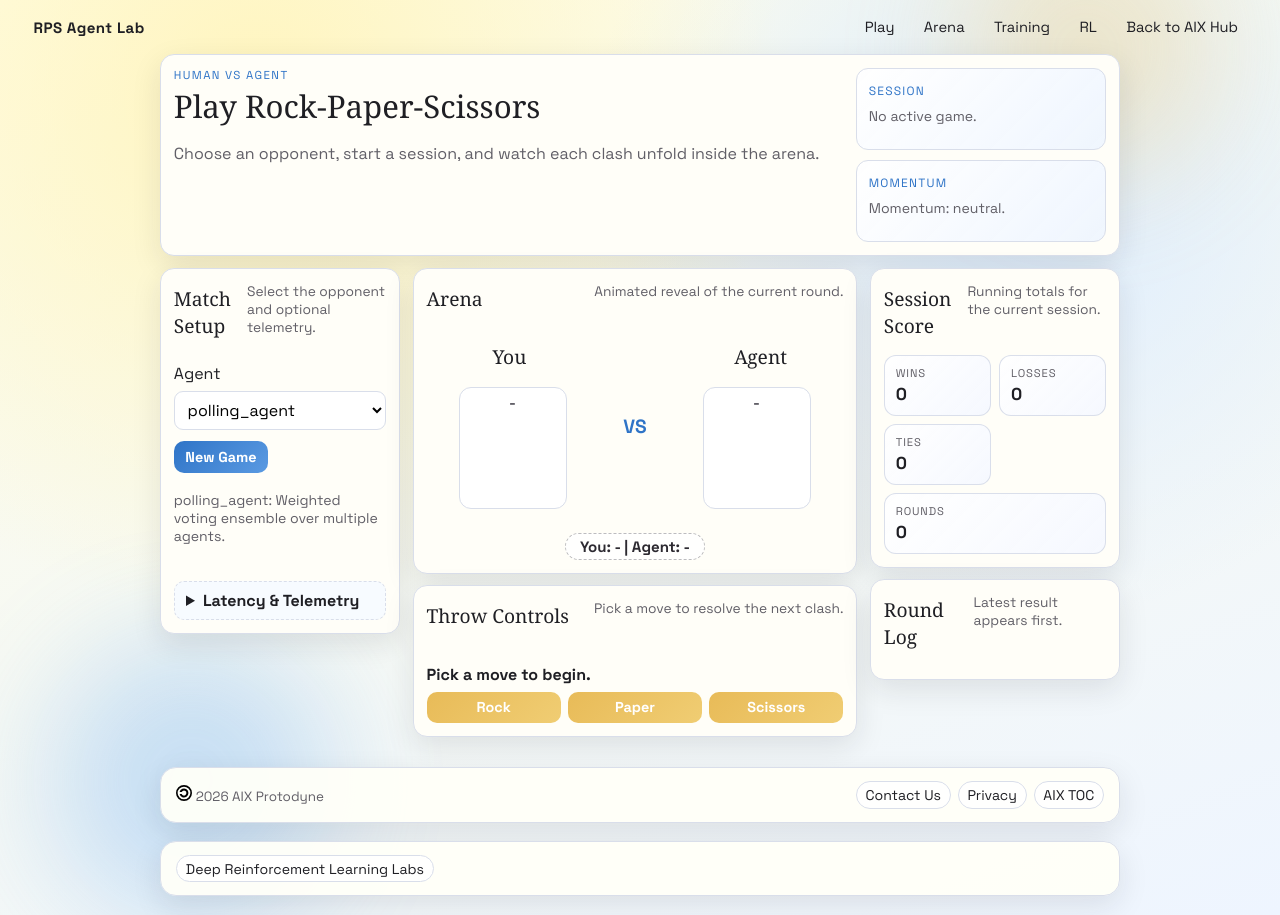
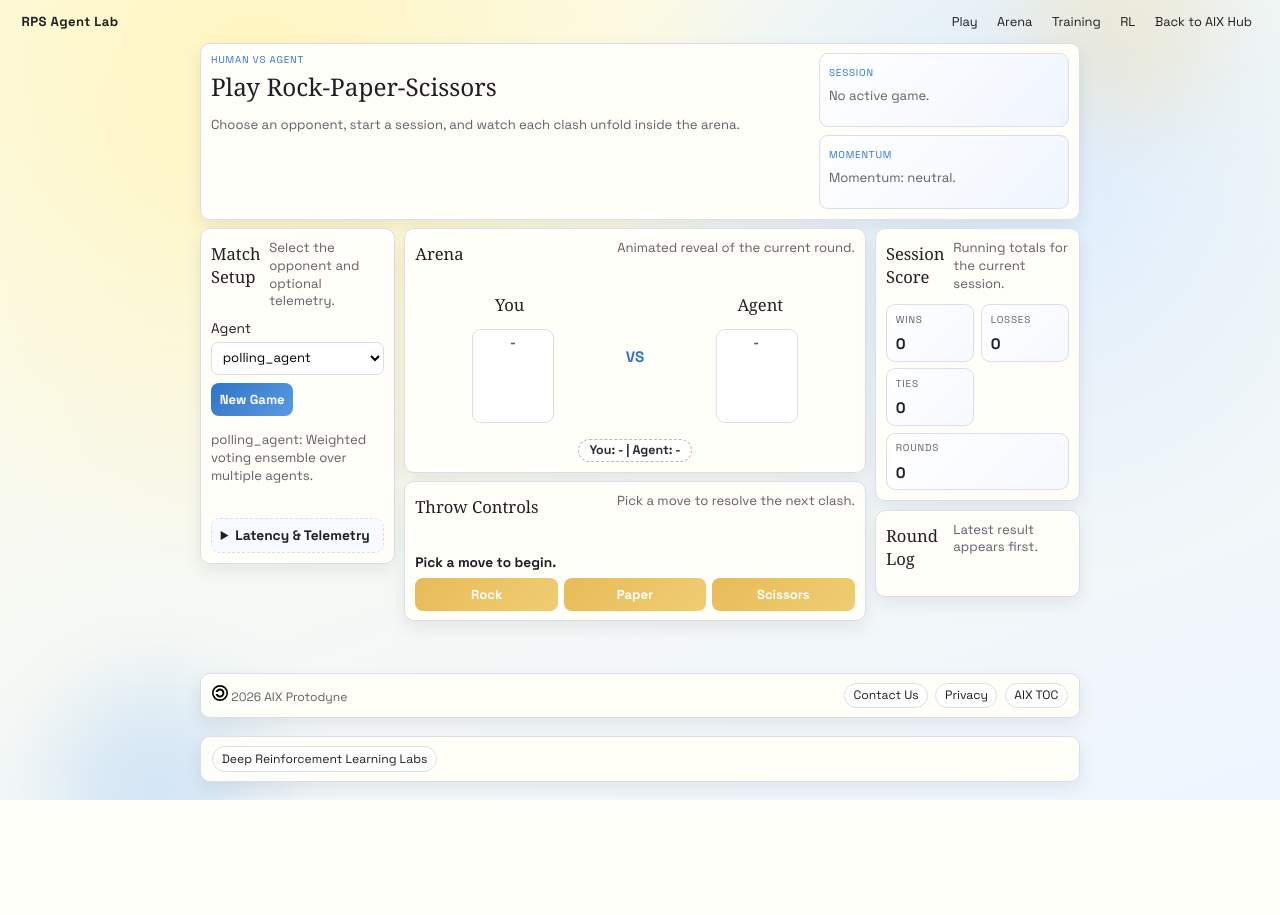
Before and after one commit to davidabelin/rps, a Flask app: page /play in a window 1280 px wide. After the commit the page ends 800 px from the top, so only its background shows below. Run offline with Flask 3, Linux system fonts and the light colour scheme; data that the repository does not hold is empty; some web fonts are replaced.

Commit message:
First pass at shrinkage

```diff
--- a/rps_web/static/css/theme.css
+++ b/rps_web/static/css/theme.css
@@ -944,3 +944,371 @@ input[type="number"] {
     align-items: flex-start;
   }
 }
+
+/* Compact AIX Labs UI pass. */
+:root {
+  --shadow: 0 7px 18px rgba(25, 31, 44, 0.08);
+}
+
+body {
+  font-size: 0.86rem;
+}
+
+.bg-orb {
+  filter: blur(42px);
+  opacity: 0.2;
+}
+
+.bg-orb-a {
+  width: 195px;
+  height: 195px;
+  top: -70px;
+}
+
+.bg-orb-b {
+  width: 210px;
+  height: 210px;
+  bottom: -95px;
+}
+
+.site-header {
+  padding: 0.62rem clamp(0.65rem, 2vw, 1.35rem);
+  gap: 0.55rem;
+}
+
+.brand {
+  font-size: 0.82rem;
+}
+
+.site-nav {
+  gap: 0.42rem;
+  flex-wrap: wrap;
+}
+
+.site-nav a {
+  padding: 0.18rem 0.4rem;
+  font-size: 0.8rem;
+}
+
+.page {
+  width: min(880px, 94vw);
+  margin: 0 auto 1.25rem;
+}
+
+.hero {
+  border-radius: 12px;
+  padding: clamp(0.7rem, 1.6vw, 1.1rem);
+}
+
+.eyebrow,
+.status-kicker,
+.score-label {
+  letter-spacing: 0.08em;
+  font-size: 0.62rem;
+}
+
+h1 {
+  font-size: clamp(1.05rem, 2.2vw, 1.52rem);
+}
+
+h2 {
+  font-size: clamp(0.88rem, 1.5vw, 1.04rem);
+}
+
+.lede,
+p,
+li,
+.status,
+.panel-note {
+  font-size: 0.82rem;
+  line-height: 1.36;
+}
+
+.grid {
+  margin-top: 0.62rem;
+  grid-template-columns: repeat(auto-fit, minmax(170px, 1fr));
+  gap: 0.52rem;
+}
+
+.stack,
+.play-stack,
+.play-main-column,
+.play-sidebar,
+.play-setup-panel,
+.play-arena-panel,
+.hero-status,
+.score-card {
+  gap: 0.52rem;
+}
+
+.card,
+.panel {
+  border-radius: 10px;
+  padding: 0.62rem;
+}
+
+.panel-head {
+  gap: 0.55rem;
+}
+
+.score-grid {
+  gap: 0.42rem;
+}
+
+.score-card,
+.status-card,
+.inline-details,
+.metrics {
+  border-radius: 9px;
+  padding: 0.48rem 0.55rem;
+}
+
+.score-card strong {
+  font-size: 0.95rem;
+}
+
+.btn {
+  min-height: 2.05rem;
+  border-radius: 8px;
+  padding: 0.3rem 0.55rem;
+  font-size: 0.82rem;
+}
+
+.train-form > .btn {
+  grid-column: 1 / -1;
+  justify-self: start;
+}
+
+select,
+input {
+  min-height: 2.05rem;
+  border-radius: 7px;
+  padding: 0.28rem 0.42rem;
+  font-size: 0.82rem;
+}
+
+.controls-row {
+  gap: 0.34rem;
+}
+
+.play-layout {
+  grid-template-columns: minmax(168px, 195px) minmax(0, 1.15fr) minmax(180px, 205px);
+  gap: 0.58rem;
+}
+
+.play-hero {
+  gap: 0.55rem;
+}
+
+.arena {
+  gap: 0.55rem;
+}
+
+.fighter-lane {
+  min-height: 96px;
+}
+
+.history-strip {
+  min-height: 56px;
+  max-width: 170px;
+}
+
+.history-icon {
+  width: 40px;
+  height: 48px;
+  border-radius: 9px;
+}
+
+.action-chip {
+  width: min(112px, 100%);
+  border-radius: 9px;
+  padding: 0.16rem;
+  letter-spacing: 0.06em;
+}
+
+.icon-chip {
+  width: 82px;
+  max-width: 82px;
+  height: 94px;
+}
+
+.token-badge {
+  width: min(66px, 100%);
+  border-width: 2px;
+}
+
+.history-icon .token-badge {
+  width: 30px;
+}
+
+.token-glyph {
+  font-size: 1.12rem;
+}
+
+.history-icon .token-glyph {
+  font-size: 0.76rem;
+}
+
+.gesture-label {
+  font-size: 0.6rem;
+  letter-spacing: 0.08em;
+}
+
+.history-icon .gesture-label {
+  font-size: 0.5rem;
+}
+
+.idle-mark {
+  font-size: 1.35rem;
+}
+
+.versus {
+  font-size: 0.95rem;
+}
+
+.versus-wrap {
+  min-width: 44px;
+}
+
+.clash-fx {
+  width: 54px;
+  height: 54px;
+}
+
+.choice-played {
+  max-width: min(100%, 17rem);
+  font-size: 0.78rem;
+  padding: 0.16rem 0.62rem;
+}
+
+.train-form {
+  grid-template-columns: repeat(auto-fit, minmax(132px, 1fr));
+  gap: 0.42rem;
+  align-items: start;
+}
+
+.train-form label {
+  gap: 0.24rem;
+  min-width: 0;
+  font-size: 0.78rem;
+}
+
+.label-line {
+  gap: 0.22rem;
+  min-width: 0;
+  overflow-wrap: anywhere;
+}
+
+.help-dot {
+  width: 0.82rem;
+  height: 0.82rem;
+  font-size: 0.58rem;
+}
+
+.form-note {
+  font-size: 0.74rem;
+  line-height: 1.28;
+}
+
+.meter {
+  margin-top: 0.38rem;
+  height: 0.52rem;
+}
+
+.metrics {
+  margin-top: 0.45rem;
+  min-height: 68px;
+  font-size: 0.72rem;
+  line-height: 1.32;
+}
+
+.job-chart {
+  margin-top: 0.45rem;
+  max-width: 380px;
+  height: 68px;
+}
+
+.data-table {
+  margin-top: 0.45rem;
+  font-size: 0.78rem;
+}
+
+.data-table th,
+.data-table td {
+  padding: 0.34rem 0.28rem;
+}
+
+.footer-inner {
+  width: min(880px, 94vw);
+  border-radius: 10px;
+  padding: 0.55rem 0.7rem;
+  gap: 0.48rem;
+}
+
+.footer-copy,
+.footer-links a {
+  font-size: 0.76rem;
+}
+
+@media (max-width: 700px) {
+  .play-layout,
+  .arena,
+  .train-form {
+    grid-template-columns: 1fr;
+  }
+
+  body {
+    overflow-x: hidden;
+  }
+
+  .page {
+    width: calc(100vw - 0.8rem);
+    overflow-x: hidden;
+  }
+
+  .hero,
+  .panel,
+  .card {
+    max-width: 100%;
+  }
+
+  .hero-status {
+    grid-template-columns: repeat(auto-fit, minmax(150px, 1fr));
+  }
+
+  .history-strip {
+    max-width: min(44vw, 125px);
+  }
+
+  .history-icon {
+    width: 36px;
+    height: 43px;
+  }
+
+  .icon-chip {
+    width: 72px;
+    height: 84px;
+    max-width: 72px;
+  }
+
+  .score-grid {
+    grid-template-columns: 1fr;
+  }
+
+  .controls-row > *,
+  .play-actions-row .btn,
+  .train-form > .btn {
+    width: 100%;
+  }
+
+  .panel {
+    overflow-x: auto;
+  }
+
+  .lede,
+  p,
+  .status,
+  .panel-note {
+    overflow-wrap: anywhere;
+  }
+}
```
